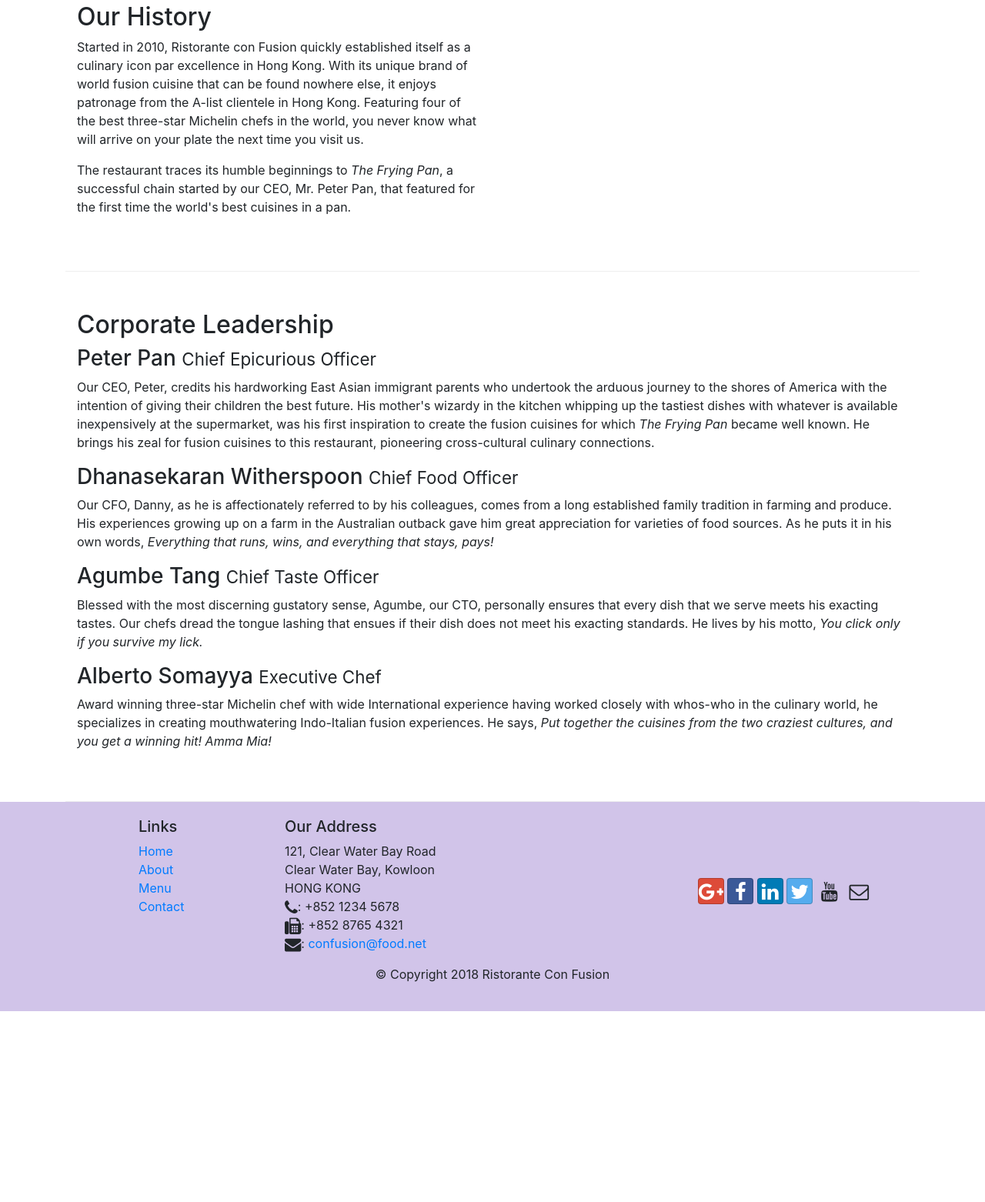
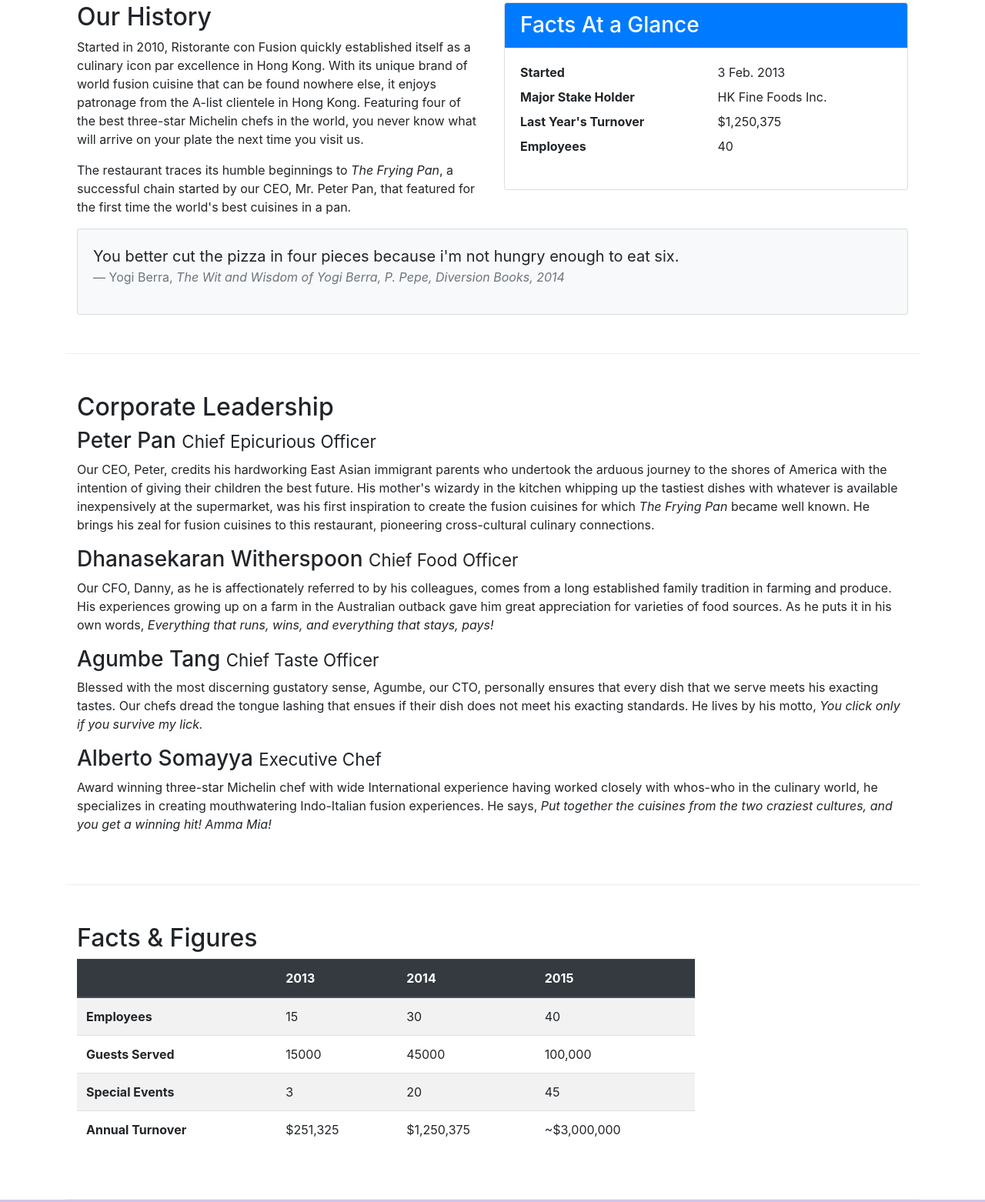
Before and after one commit to rimjhimgolf/bootstrapStart, a website: page aboutus.html in a window 1280 px wide. Shown: the part 462-2024 px from the top of the page at 77% size. Before the commit the page ends 1776 px from the top, so only its background shows below. Drawn offline with nearby package versions, Linux system fonts and the light colour scheme.

Commit message:
Tables and Card

```diff
--- a/aboutus.html
+++ b/aboutus.html
@@ -65,7 +65,36 @@
                 <p>Started in 2010, Ristorante con Fusion quickly established itself as a culinary icon par excellence in Hong Kong. With its unique brand of world fusion cuisine that can be found nowhere else, it enjoys patronage from the A-list clientele in Hong Kong.  Featuring four of the best three-star Michelin chefs in the world, you never know what will arrive on your plate the next time you visit us.</p>
                 <p>The restaurant traces its humble beginnings to <em>The Frying Pan</em>, a successful chain started by our CEO, Mr. Peter Pan, that featured for the first time the world's best cuisines in a pan.</p>
             </div>
-            <div>
+            <div class="col-sm">
+                <div class="card">
+                    <h3 class="card-header bg-primary text-white">Facts At a Glance</h3>
+                    <div class="card-body">
+                        <dl class="row">
+                            <dt class="col-6">Started</dt>
+                            <dd class="col-6">3 Feb. 2013</dd>
+                            <dt class="col-6">Major Stake Holder</dt>
+                            <dd class="col-6">HK Fine Foods Inc.</dd>
+                            <dt class="col-6">Last Year's Turnover</dt>
+                            <dd class="col-6">$1,250,375</dd>
+                            <dt class="col-6">Employees</dt>
+                            <dd class="col-6">40</dd>
+                        </dl>
+                    </div>
+                </div>
+            </div>
+            <div class="col-12">
+                <div class="card card-body bg-light">
+                    <blockquote class="blockquote">
+                        <p class="mb-0">You better cut the pizza in four pieces
+                            because i'm not hungry enough to eat six.
+                        </p>
+                        <footer class="blockquote-footer">Yogi Berra,
+                        <cite title="Source Title">The Wit and Wisdom of
+                            Yogi Berra, P. Pepe, Diversion Books, 2014
+                        </cite>
+                    </footer>
+                    </blockquote>
+                </div>
             </div>
         </div>
 
@@ -83,7 +112,50 @@
                 <p class=" d-none d-sm-block">Award winning three-star Michelin chef with wide International experience having worked closely with whos-who in the culinary world, he specializes in creating mouthwatering Indo-Italian fusion experiences. He says, <em>Put together the cuisines from the two craziest cultures, and you get a winning hit! Amma Mia!</em></p>
             </div>
        </div>
-
+       <div class="row row-content">
+           <div class="col-12 col-sm-9">
+               <h2>Facts &amp; Figures</h2>
+               <div class="table-responsive">
+                <table class="table table-striped">
+                    <thead class="thead-dark">
+                        <tr>
+                            <th>&nbsp;</th>
+                            <th>2013</th>
+                            <th>2014</th>
+                            <th>2015</th>
+                        </tr>
+                    </thead>
+                    <tbody>
+                        <tr>
+                            <th>Employees</th>
+                            <td>15</td>
+                            <td>30</td>
+                            <td>40</td>
+                        </tr>
+                        <tr>
+                            <th>Guests Served</th>
+                            <td>15000</td>
+                            <td>45000</td>
+                            <td>100,000</td>
+                        </tr>
+                        <tr>
+                            <th>Special Events</th>
+                            <td>3</td>
+                            <td>20</td>
+                            <td>45</td>
+                        </tr>
+                        <tr>
+                            <th>Annual Turnover</th>
+                            <td>$251,325</td>
+                            <td>$1,250,375</td>
+                            <td>~$3,000,000</td>
+                        </tr>
+                    </tbody>
+                </table>
+            </div>
+           </div>
+           <div col="col-12 col-sm-3"></div>
+       </div>
     </div>
 
     <footer class="footer main-container">
```
